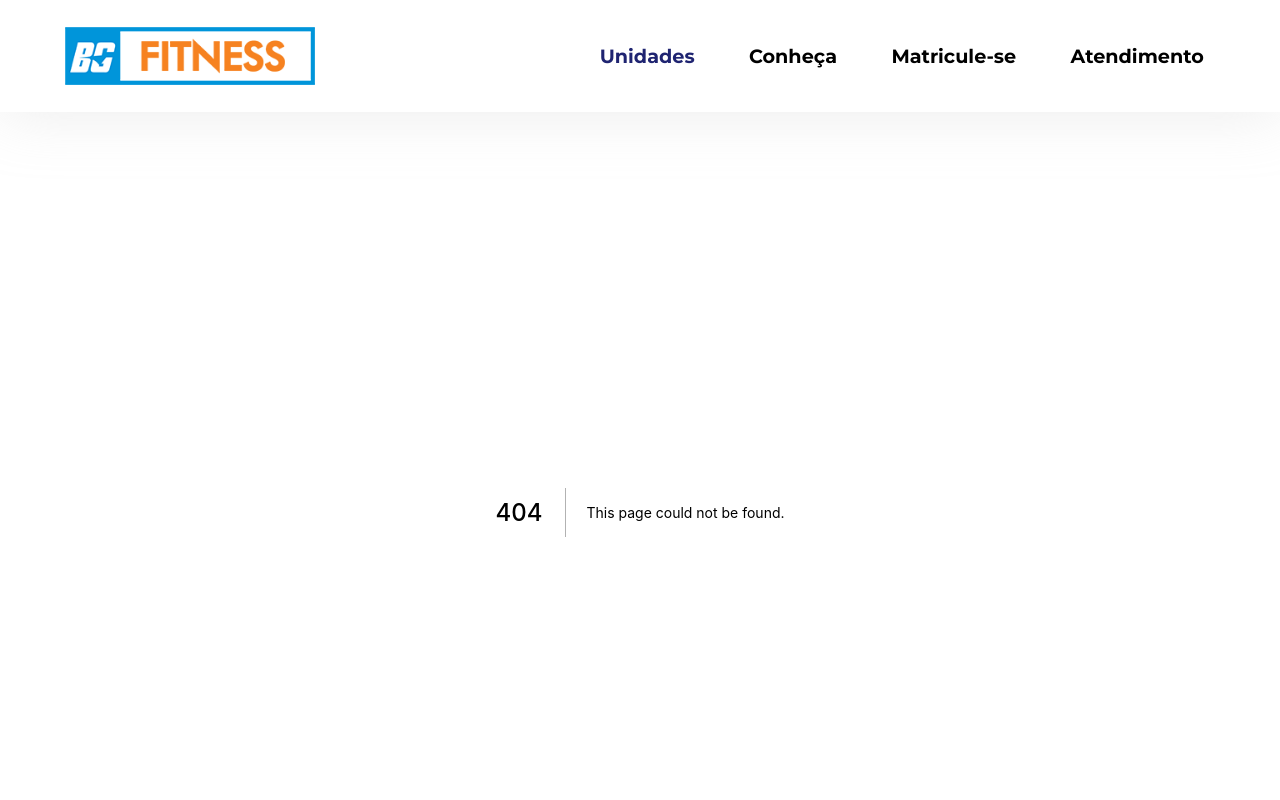
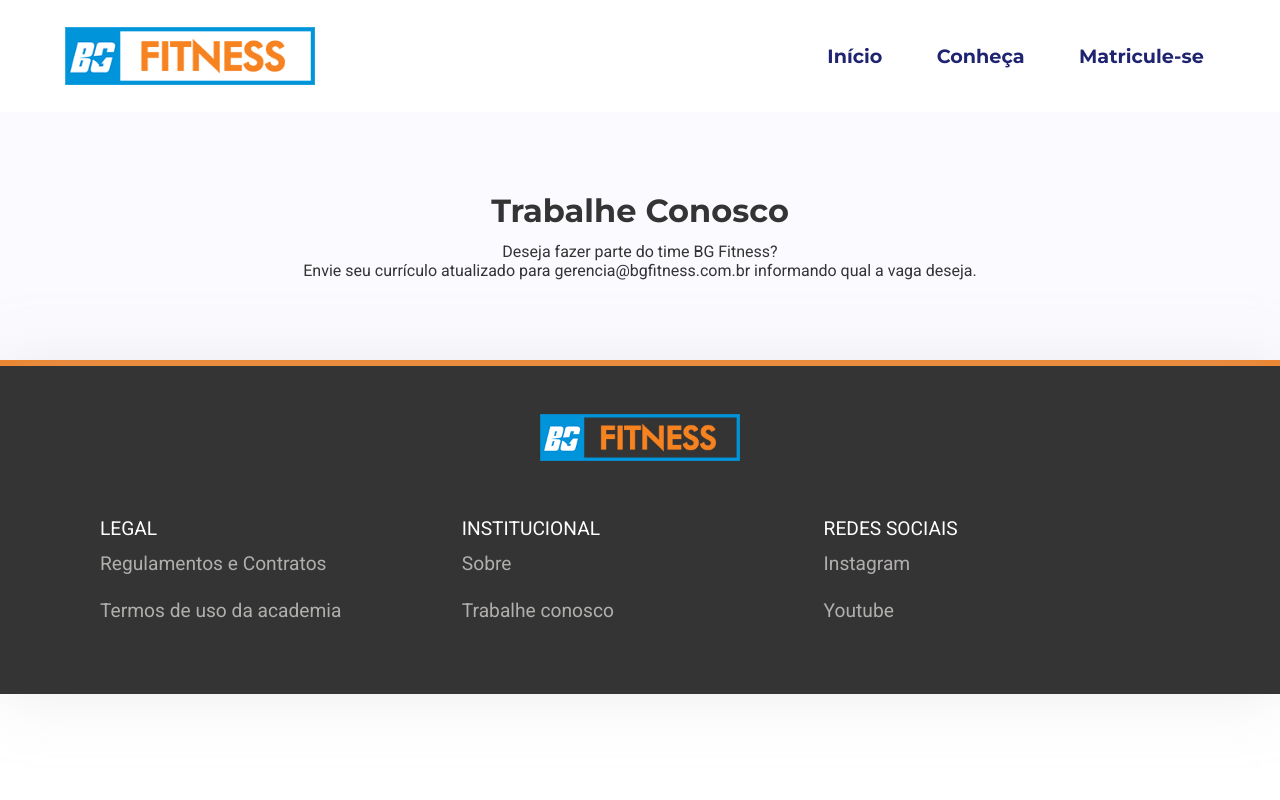
Before and after one commit to felipemrvieira/bg-fitness, a Next.js app: page /trabalhe-conosco in a window 1280 px wide. Before the commit this address had no page. Shown: the top 800 px of the page. Built offline with nearby package versions, Linux system fonts and the light colour scheme.

Commit message:
Create boilerplatepages

```diff
--- a/src/components/Footer/index.tsx
+++ b/src/components/Footer/index.tsx
@@ -7,25 +7,37 @@
   return (
     <footer className={footer.footerContainer}>
       <div className={footer.footerContent}>
-        <img src="/images/logo.png" alt="Logo BG Fitness" />
+        <Link href="/" passHref={true}>
+          <img src="/images/logo.png" alt="Logo BG Fitness" />
+        </Link>
         <nav>
           <div className={footer.navItem}>
             <div className={footer.navLabel}>Legal</div>
-            <a className={footer.navLink}>Regulamentos</a>
-            <a className={footer.navLink}>Termos de uso da academia</a>
-            <a className={footer.navLink}>Contratos</a>
+            <Link href="/regulamentos-e-contratos" passHref={true}>
+              <a className={footer.navLink}>Regulamentos e Contratos</a>
+            </Link>
+            <Link href="/termos-de-uso" passHref={true}>
+              <a className={footer.navLink}>Termos de uso da academia</a>
+            </Link>
           </div>
           <div className={footer.navItem}>
             <div className={footer.navLabel}>Institucional</div>
             <a className={footer.navLink}>Sobre</a>
-            <a className={footer.navLink}>Unidades</a>
-            <a className={footer.navLink}>Trabalhe conosco</a>
+            <Link href="/trabalhe-conosco" passHref={true}>
+              <a className={footer.navLink}>Trabalhe conosco</a>
+            </Link>
           </div>
           <div className={footer.navItem}>
             <div className={footer.navLabel}>Redes Sociais</div>
-            <a className={footer.navLink}>Instagram</a>
-            <a className={footer.navLink}>Youtube</a>
-            <a className={footer.navLink}>Spotify</a>
+            <Link href="https://www.instagram.com/bg.fitness/" passHref={true}>
+              <a className={footer.navLink}>Instagram</a>
+            </Link>
+            <Link
+              href="https://www.youtube.com/channel/UCRsenFUuLE8TKYqJVSEZruQ/featured"
+              passHref={true}
+            >
+              <a className={footer.navLink}>Youtube</a>
+            </Link>
           </div>
         </nav>
       </div>
--- a/src/components/Header/index.tsx
+++ b/src/components/Header/index.tsx
@@ -7,8 +7,6 @@
 import MenuItem from "@mui/material/MenuItem";
 
 import header from "./header.module.scss";
-
-const options = ["Unidades", "Conheça", "Matricule-se", "Atendimento"];
 
 const ITEM_HEIGHT = 48;
 
@@ -40,13 +38,18 @@
           </div>
         </Link>{" "}
         <nav>
-          <Link href="/unidades">
-            <a>Unidades</a>
+          <Link href="/">
+            <a>Início</a>
           </Link>
-
-          <a>Conheça</a>
-          <a>Matricule-se</a>
-          <a>Atendimento</a>
+          <Link href="/">
+            <a>Conheça</a>
+          </Link>
+          <Link
+            href="http://www.bgfitness.com.br/BG_MATRICULA/"
+            passHref={true}
+          >
+            <a>Matricule-se</a>
+          </Link>
         </nav>
         <IconButton
           className={header.iconButton}
@@ -74,15 +77,24 @@
             },
           }}
         >
-          {options.map((option) => (
-            <MenuItem
-              key={option}
-              selected={option === "Pyxis"}
-              onClick={handleClose}
-            >
-              {option}
+          <Link href="/" passHref={true}>
+            <MenuItem selected onClick={handleClose}>
+              Início
             </MenuItem>
-          ))}
+          </Link>
+          <Link href="/" passHref={true}>
+            <MenuItem selected onClick={handleClose}>
+              Conheça
+            </MenuItem>
+          </Link>
+          <Link
+            href="http://www.bgfitness.com.br/BG_MATRICULA/"
+            passHref={true}
+          >
+            <MenuItem selected onClick={handleClose}>
+              Matricule-se
+            </MenuItem>
+          </Link>
         </Menu>
       </div>
     </header>
--- /dev/null
+++ b/src/components/PageSection/index.tsx
@@ -0,0 +1,21 @@
+import React, { Children } from "react";
+import Link from "next/link";
+
+import section from "./section.module.scss";
+
+interface Props {
+  title: string;
+}
+
+const Section: React.FC<Props> = ({ title, children }) => {
+  return (
+    <section className={section.sectionContainer}>
+      <div className={section.sectionContent}>
+        <h2 className={section.sectionTitle}>{title}</h2>
+        <div className={section.content}>{children}</div>
+      </div>
+    </section>
+  );
+};
+
+export default Section;
--- /dev/null
+++ b/src/components/PageSection/section.module.scss
@@ -0,0 +1,22 @@
+.sectionContainer {
+  padding: 0;
+  background: var(--gray-100);
+  background: #fafaff;
+  border-bottom: 6px solid var(--orange-main);
+}
+.sectionContent {
+  max-width: 1350px;
+  margin: 0 auto;
+  padding: 80px 50px;
+  .sectionTitle {
+    font-family: "Montserrat", sans-serif;
+    font-weight: bold;
+    font-size: 32px;
+    color: var(--gray-900);
+    text-align: center;
+  }
+  .content {
+    text-align: center;
+    margin-top: 12px;
+  }
+}
--- /dev/null
+++ b/src/pages/trabalhe-conosco.tsx
@@ -0,0 +1,22 @@
+import Head from "next/head";
+// import styles from "../../styles/home.module.scss";
+import Section from "../components/PageSection";
+import Units from "../components/Units";
+
+export default function Trabalhe() {
+  return (
+    <>
+      <Head>
+        <title>BG Fitness - Trabalhe conosco!</title>
+      </Head>
+
+      <Section title="Trabalhe Conosco">
+        <div>
+          Deseja fazer parte do time BG Fitness?
+          <br /> Envie seu currículo atualizado para gerencia@bgfitness.com.br
+          informando qual a vaga deseja.
+        </div>
+      </Section>
+    </>
+  );
+}
```
Also changed, not shown: src/pages/regulamentos-e-contratos.tsx (added, +18 -0 lines), src/pages/termos-de-uso.tsx (added, +18 -0 lines), src/pages/unidades.tsx (deleted, +0 -28 lines).
